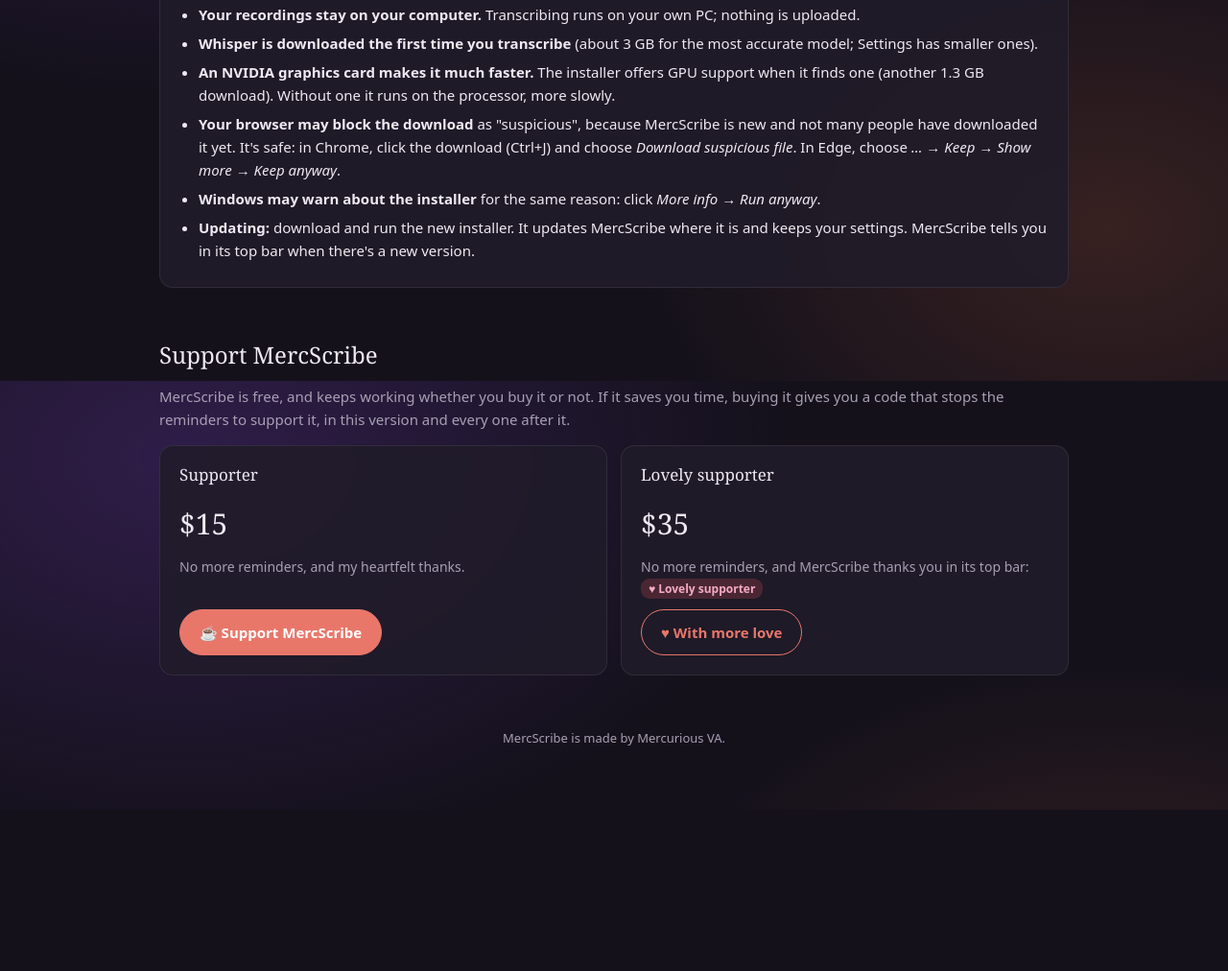
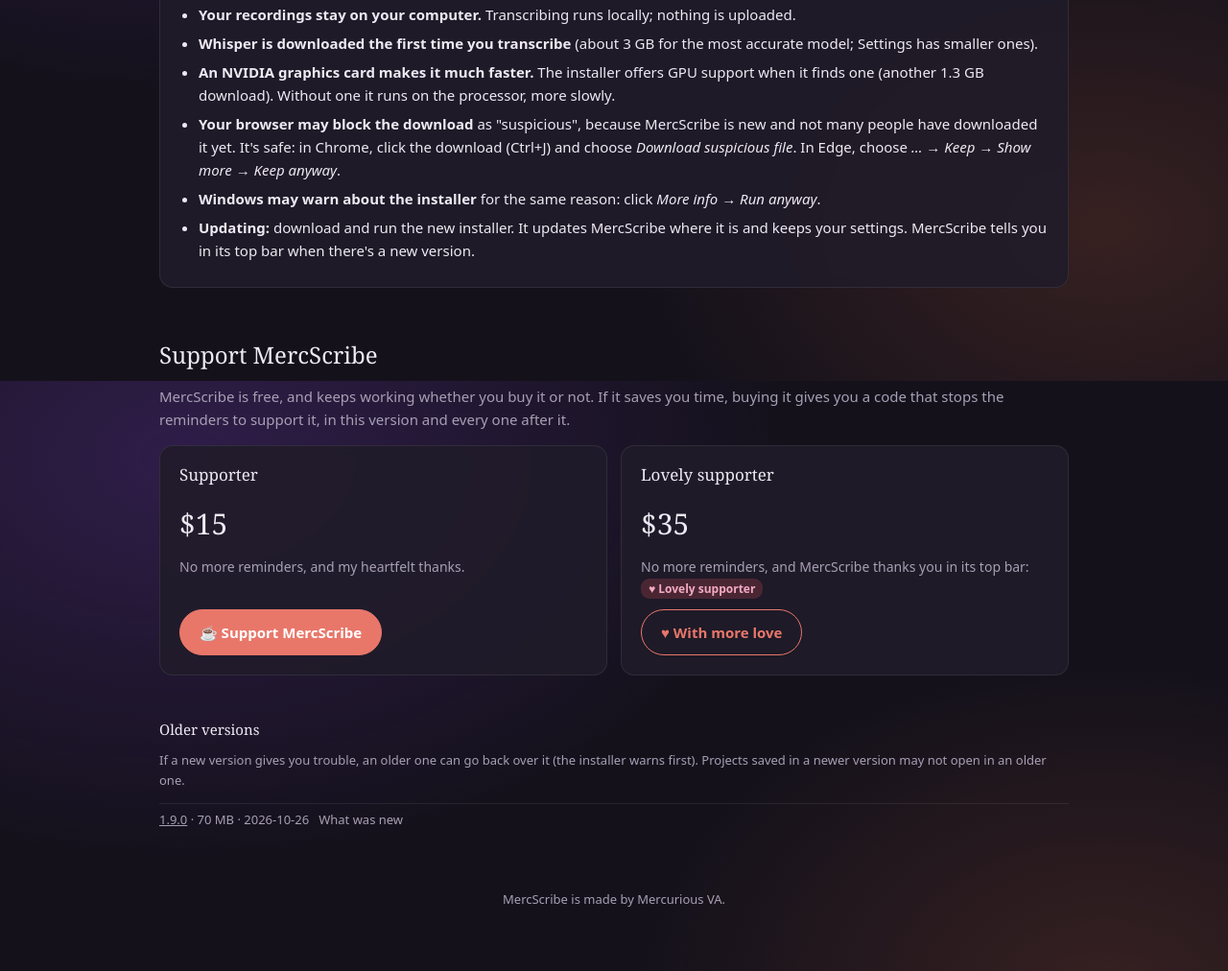
Before and after one commit to Viddeliten/mercscribe-website, a plain HTML site: page public_html/index.html in a window 1280 px wide. Shown: the part 1203-2215 px from the top of the page at 96% size. Before the commit the page ends 2047 px from the top, so only its background shows below. Drawn offline with Linux system fonts and the light colour scheme.

Commit message:
Update README.md, index.html, version.json, and versions.ps1 for clarity and new features

```diff
--- a/public_html/index.html
+++ b/public_html/index.html
@@ -4,7 +4,7 @@
   <meta charset="utf-8">
   <meta name="viewport" content="width=device-width, initial-scale=1">
   <title>MercScribe · Mercurious VA</title>
-  <meta name="description" content="MercScribe: a free Windows app for voice actors. Transcribe your takes on your own PC, match them to your script, keep the best ones, mix, subtitle and cut shorts.">
+  <meta name="description" content="MercScribe: a free Windows app for voice actors. Transcribe your takes, match them to your script, keep the best ones, mix, subtitle and cut shorts.">
   <link rel="icon" href="icon.png">
   <style>
     /* Match these to the colours set in the website's admin zone. */
@@ -67,7 +67,12 @@
 
     .older { margin-top: 48px; font-size: 13px; }
     .older h3 { font-size: 15px; }
-    .older ul { margin: 0; padding: 0; list-style: none; display: flex; flex-wrap: wrap; gap: 6px 18px; }
+    .older ul.list { margin: 0; padding: 0; list-style: none; }
+    .older ul.list > li { padding: 6px 0; border-top: 1px solid var(--card-line); }
+    .older details { display: inline; }
+    .older summary { display: inline; margin-left: 10px; color: var(--muted); cursor: pointer; }
+    .older summary:hover { color: var(--accent); }
+    .older details ul { margin: 6px 0 2px; padding-left: 20px; color: var(--muted); }
     .older a { color: var(--muted); }
     .older a:hover { color: var(--accent); }
     footer { margin-top: 56px; color: var(--muted); font-size: 13px; text-align: center; }
@@ -94,8 +99,8 @@
 
     <h2>What it does</h2>
     <div class="grid">
-      <div class="card"><div class="step">1 · Line edit</div><h3>Every take, matched to its line</h3><p>Whisper transcribes your recordings on your own PC and matches them to your script. Pick the keepers, spot improv and bloopers, and export the edit as WAV and SRT.</p></div>
-      <div class="card"><div class="step">2 · Mix</div><h3>A small DaVinci-style timeline</h3><p>Your kept takes on a track per voice, with sound effects and ambience. Fades, volume and pan, then export the mix or an OTIO timeline for DaVinci.</p></div>
+      <div class="card"><div class="step">1 · Line edit</div><h3>Every take, matched to its line</h3><p>Whisper transcribes your recordings and matches them to your script. Pick the keepers, spot improv and bloopers, and export the edit as WAV and SRT.</p></div>
+      <div class="card"><div class="step">2 · Mix</div><h3>Build the finished audio</h3><p>Your kept takes on a track per voice, with sound effects and ambience. Fades, volume and pan over time, then export the mix, or a timeline to go on in your video editor.</p></div>
       <div class="card"><div class="step">3 · Subtitles</div><h3>Subtitles from the words you said</h3><p>Fine-tune them on the finished mix, style them, and export SRT or an MP4 with the subtitles burned in over your picture.</p></div>
       <div class="card"><div class="step">4 · Shorts</div><h3>Vertical shorts with captions</h3><p>Cut shorts from any video, even a 4-hour stream, with captions made for you.</p></div>
     </div>
@@ -106,7 +111,7 @@
     <h2>Before you install</h2>
     <div class="card">
       <ul class="notes">
-        <li><b>Your recordings stay on your computer.</b> Transcribing runs on your own PC; nothing is uploaded.</li>
+        <li><b>Your recordings stay on your computer.</b> Transcribing runs locally; nothing is uploaded.</li>
         <li><b>Whisper is downloaded the first time you transcribe</b> (about 3 GB for the most accurate model; Settings has smaller ones).</li>
         <li><b>An NVIDIA graphics card makes it much faster.</b> The installer offers GPU support when it finds one (another 1.3 GB download). Without one it runs on the processor, more slowly.</li>
         <li><b>Your browser may block the download</b> as "suspicious", because MercScribe is new and not many people have downloaded it yet. It's safe: in Chrome, click the download (Ctrl+J) and choose <i>Download suspicious file</i>. In Edge, choose <i>… → Keep → Show more → Keep anyway</i>.</li>
@@ -135,7 +140,7 @@
     <section class="older" id="olderBox" hidden>
       <h3>Older versions</h3>
       <p class="muted">If a new version gives you trouble, an older one can go back over it (the installer warns first). Projects saved in a newer version may not open in an older one.</p>
-      <ul id="older"></ul>
+      <ul class="list" id="older"></ul>
     </section>
 
     <footer>MercScribe is made by Mercurious VA.</footer>
@@ -153,7 +158,8 @@
       const older = v.older || [];
       if (older.length) {
         document.getElementById('older').innerHTML = older.map((o) =>
-          `<li><a href="${encodeURI(o.file)}">${esc(o.version)}</a> <span class="muted">· ${o.sizeMB} MB · ${esc(o.date)}</span></li>`).join('');
+          `<li><a href="${encodeURI(o.file)}">${esc(o.version)}</a> <span class="muted">· ${o.sizeMB} MB · ${esc(o.date)}</span>${
+            (o.news || []).length ? `<details><summary>What was new</summary><ul>${o.news.map((n) => `<li>${esc(n)}</li>`).join('')}</ul></details>` : ''}</li>`).join('');
         document.getElementById('olderBox').hidden = false;
       }
       const notes = (v.news || []).filter(Boolean);
--- a/public_html/version.json
+++ b/public_html/version.json
@@ -1,6 +1,6 @@
 {
     "version":  "1.9.22",
-    "url":  "https://mercurious.love/mercscribe/",
+    "url":  "https://mercurious.love/app/mercscribe/",
     "file":  "downloads/MercScribe-Setup-1.9.22.exe",
     "sizeMB":  70,
     "date":  "2026-11-05",
@@ -15,6 +15,21 @@
                  "Snapping in 2 · Mix can be turned off"
              ],
     "older":  [
-
+                  {
+                      "version":  "1.9.0",
+                      "file":  "downloads/MercScribe-Setup-1.9.0.exe",
+                      "sizeMB":  70,
+                      "date":  "2026-10-26",
+                      "news":  [
+                                   "Finished line edits in 2 · Mix",
+                                   "Missing lines on the mix",
+                                   "Script panel in 2 · Mix",
+                                   "The script in its own window",
+                                   "Size of text and buttons",
+                                   "Increased maximum number of lines",
+                                   "Loop overlap",
+                                   "Taking a piece out"
+                               ]
+                  }
               ]
 }
```
Also changed, not shown: 2 other files.
